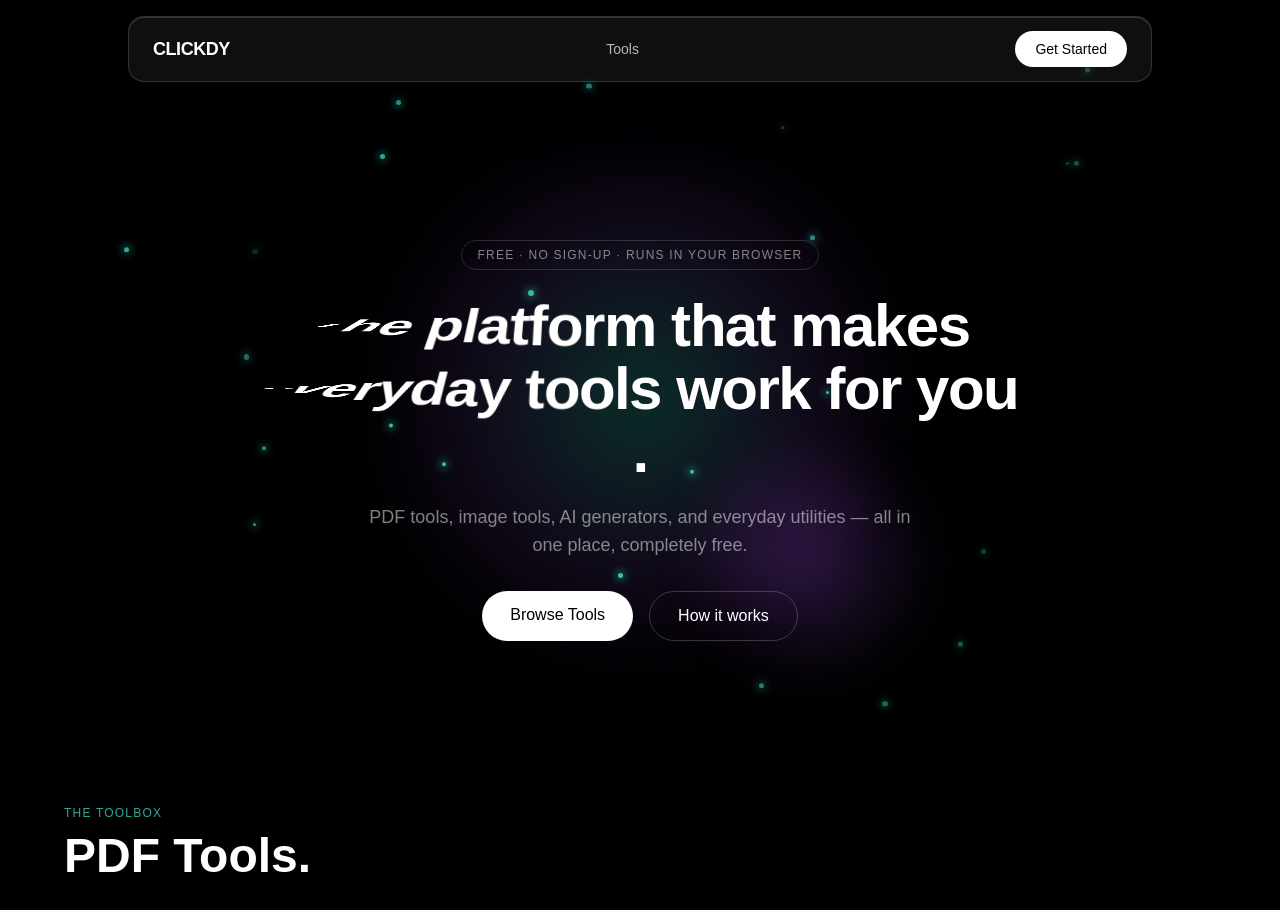
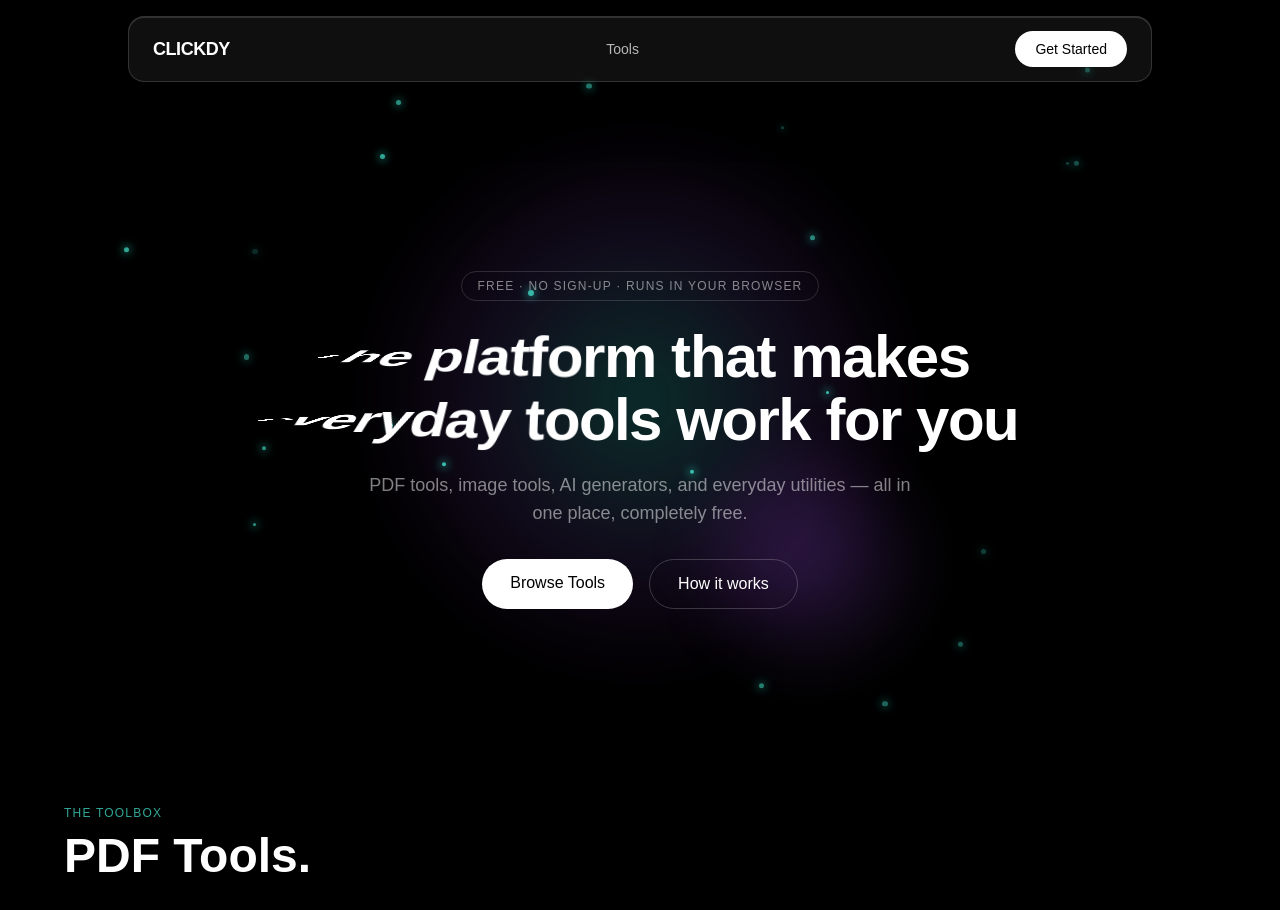
Before and after one commit to clickdy777-ship-it/Clickdy, a Next.js app: page / in a window 1280 px wide. Shown: the top 910 px of the page. Built offline with nearby package versions, Linux system fonts and the light colour scheme.

Commit message:
file updated

```diff
--- a/app/page.tsx
+++ b/app/page.tsx
@@ -41,7 +41,7 @@
           >
             <FlipText text="The platform that makes" />
             <br />
-            <FlipText text="everyday tools work for you." />
+            <FlipText text="everyday tools work for you" />
           </motion.h1>
 
           <motion.p
```
